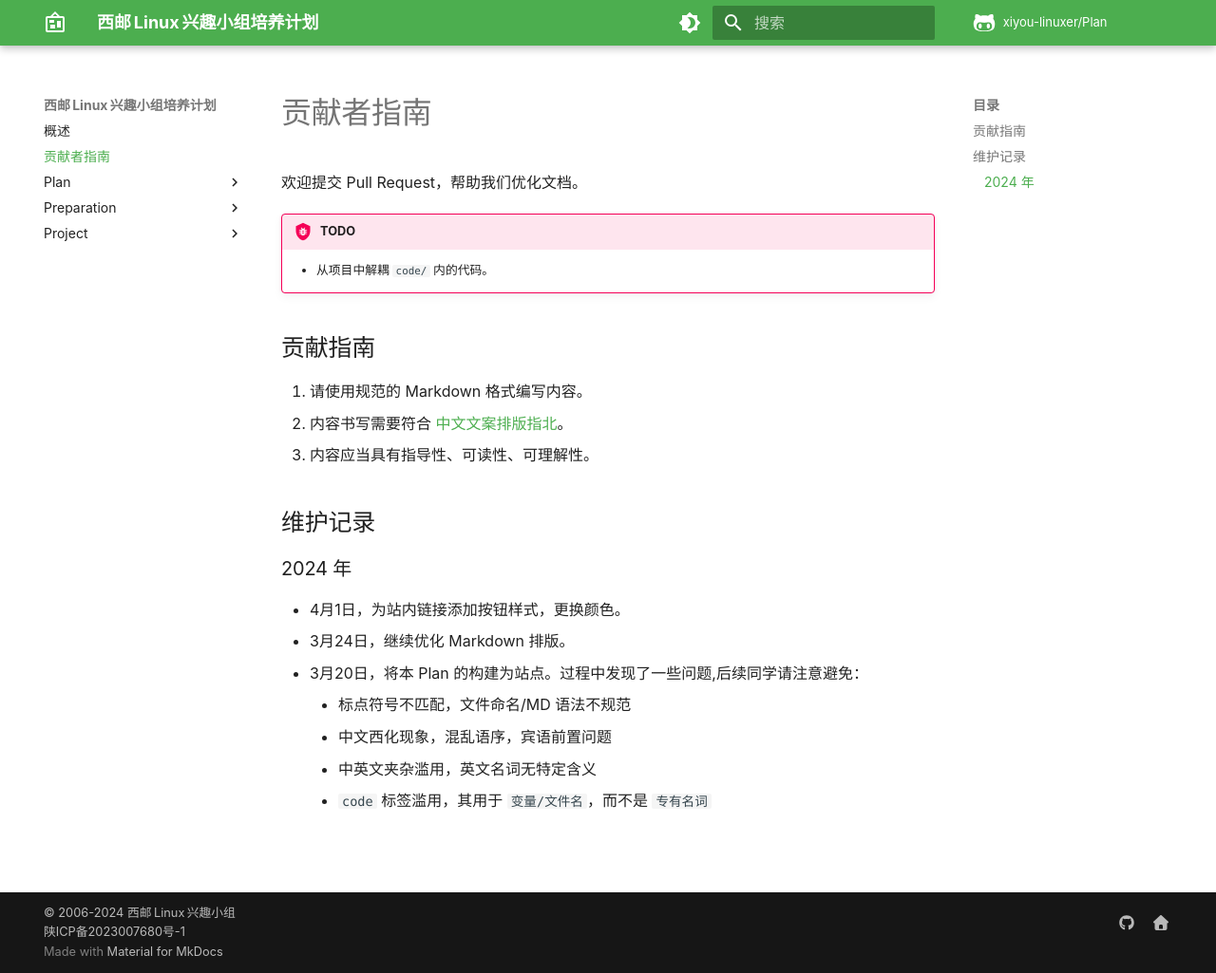
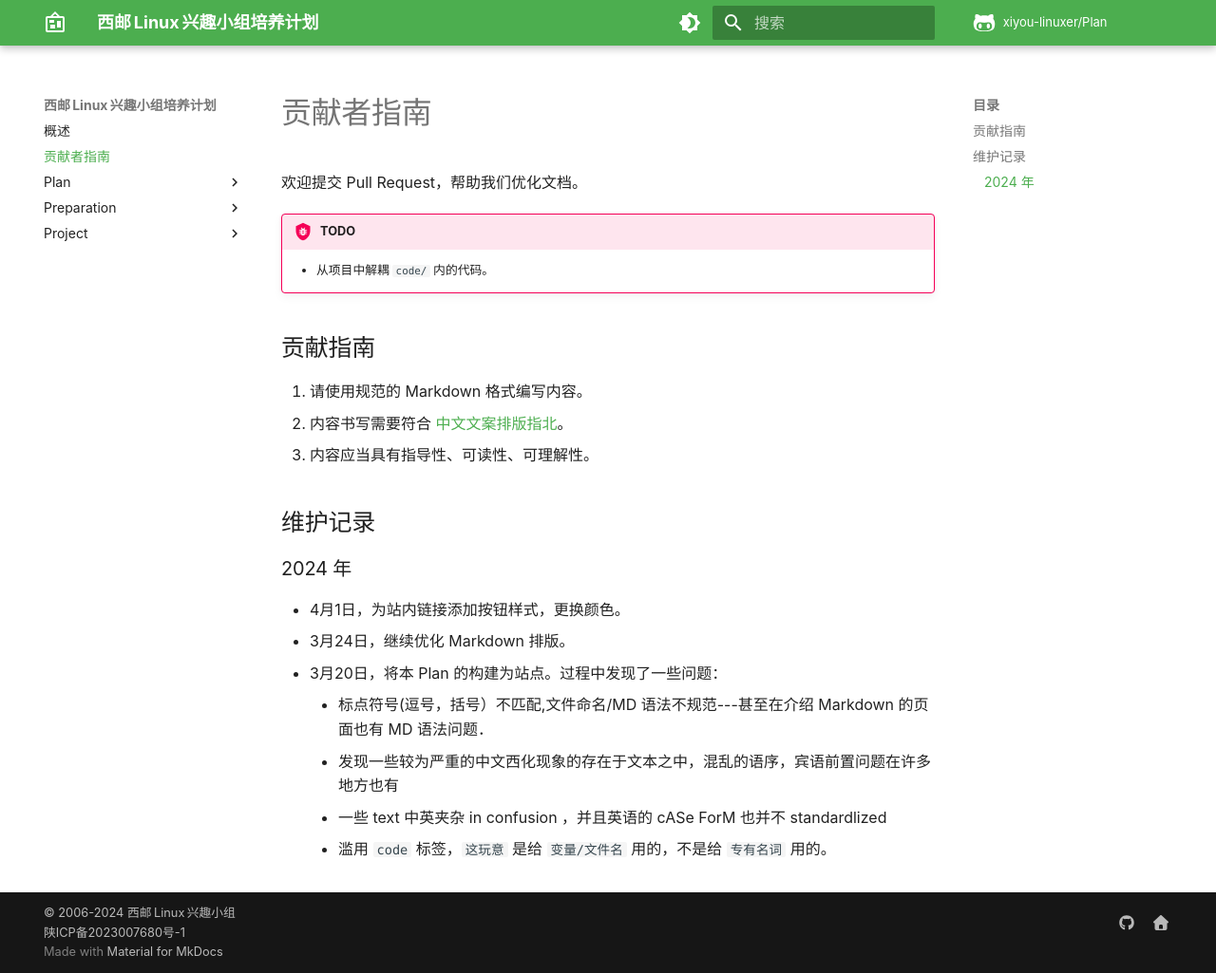
Before and after one commit to xiyou-linuxer/Plan, an MkDocs documentation site: the page built from docs/contribute.md, in a window 1280 px wide and 1025 px high. Shown: the whole window at 95% size. Built offline with MkDocs 1.6.1 and Material for MkDocs 9.7.7, drawn with Linux system fonts in a browser that asks for light colours; comment, search, counter and statistics services are not loaded.

Commit message:
Revert "feat: 增加业务框架介绍 & 表达优化 (#45)"
This reverts commit e03308f0682d2d53a35439f4b1d6dd85dd44f14b.

```diff
--- a/docs/contribute.md
+++ b/docs/contribute.md
@@ -17,8 +17,8 @@
 
 - 4月1日，为站内链接添加按钮样式，更换颜色。
 - 3月24日，继续优化 Markdown 排版。
-- 3月20日，将本 Plan 的构建为站点。过程中发现了一些问题,后续同学请注意避免：
-    - 标点符号不匹配，文件命名/MD 语法不规范
-    - 中文西化现象，混乱语序，宾语前置问题
-    - 中英文夹杂滥用，英文名词无特定含义
-    - `code` 标签滥用，其用于 `变量/文件名`，而不是 `专有名词`
+- 3月20日，将本 Plan 的构建为站点。过程中发现了一些问题：
+    - 标点符号(逗号，括号）不匹配,文件命名/MD 语法不规范---甚至在介绍 Markdown 的页面也有 MD 语法问题．
+    - 发现一些较为严重的中文西化现象的存在于文本之中，混乱的语序，宾语前置问题在许多地方也有
+    - 一些 text 中英夹杂 in confusion ，并且英语的 cASe ForM 也并不 standardlized
+    - 滥用 `code` 标签，`这玩意` 是给 `变量/文件名` 用的，不是给 `专有名词` 用的。
```
Also changed, not shown: docs/plan/plan8-server.md (+0 -10 lines), 1 other file.
